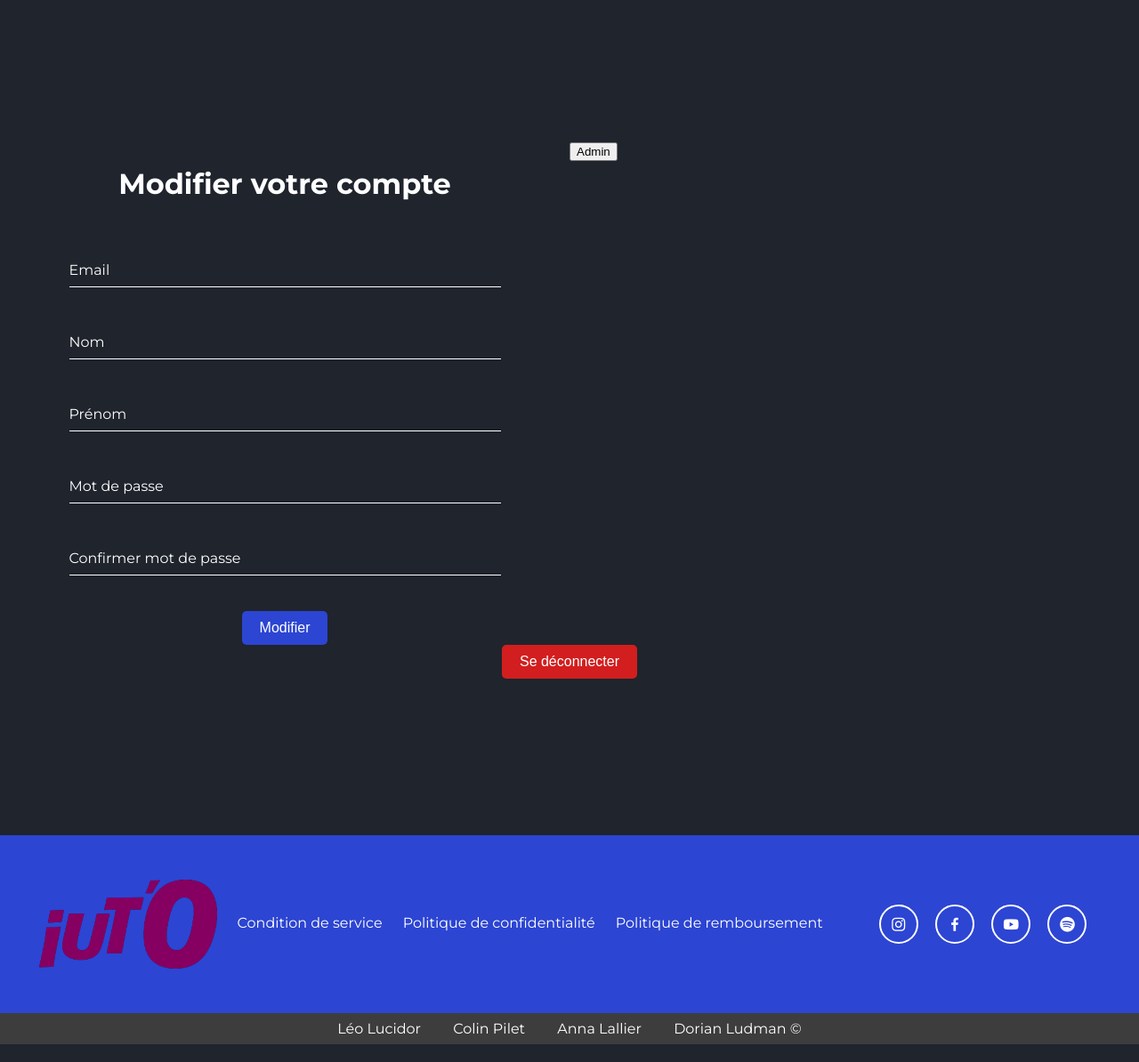
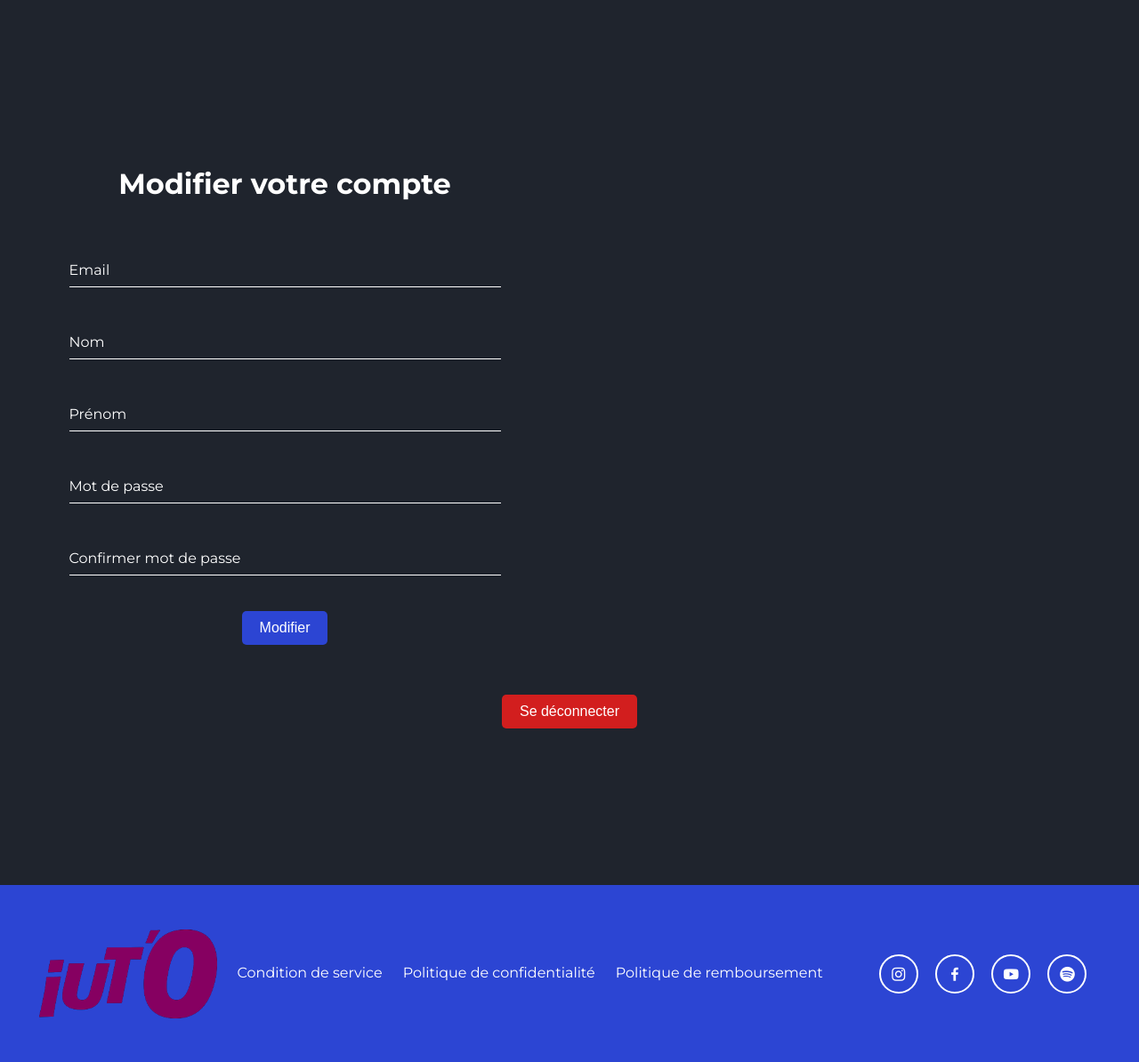
Before and after one commit to DorianLudm/Fest-IUT-O, a Flask app: template festIUTO/templates/compte.html in a window 1280 px wide. Shown: the top 1194 px of the page at 89% size. Run offline with Flask 3, Linux system fonts and the light colour scheme; the template is opened without the code that fills it: values that come from a table or form of the project are taken from there, others are empty; the visitor is signed in with stand-in values (Sample User, id 1); parts of the project's set-up code (start-up, migrations or seed data) failed here and were passed over.

Commit message:
role compte

```diff
--- a/festIUTO/loginSQL.py
+++ b/festIUTO/loginSQL.py
@@ -2,7 +2,7 @@
 login = "335676" # pip install pymysql
 passwd = "annafestiuto"
 serveur= "mysql-annalallier.alwaysdata.net"
-bd = "annalallier_festiuto3bis"
+bd = "annalallier_festiuto4"
 
 #Version MariaDB
 # login = "ludmann" # pip install pymysql
--- a/festIUTO/requette.py
+++ b/festIUTO/requette.py
@@ -11,9 +11,9 @@ def get_cnx():
 
 def get_nom_and_email(cnx, email):
     try :
-        res = cnx.execute(text("SELECT nom, prenom, mailAcheteur FROM ACHETEUR WHERE mailAcheteur = '"+email+"';"))
+        res = cnx.execute(text("SELECT nom, prenom, mailAcheteur, idRoleAcheteur FROM ACHETEUR WHERE mailAcheteur = '"+email+"';"))
         for row in res:
-            return row[0], row[1], row[2]
+            return row[0], row[1], row[2], row[3]
     except:
         print("Erreur lors de la requête get_nom_and_email")
 
--- a/festIUTO/static/css/compte.css
+++ b/festIUTO/static/css/compte.css
@@ -183,7 +183,8 @@ body {
 
   /* quand on est co */
 
-.deco-btn {
+.deco-btn, .admin-btn {
+  margin-top: 7vh;
   flex-basis: 100%;
   text-align: center;
 }
@@ -199,12 +200,13 @@ body {
   transition: .5s;
 }
 
-.deco-btn button:hover {
+
+.deco-btn button:hover  {
   box-shadow: 0 0 15px #d21e1e;
   transition: .5s;
 }
 
-.repro-btn button {
+.repro-btn button, .admin-btn button {
   background-color: #2c45d3;
   border-radius: 5px;
   border: 0;
@@ -215,7 +217,7 @@ body {
   transition: .5s;
 }
 
-.repro-btn button:hover {
+.repro-btn button:hover, .admin-btn button:hover {
   box-shadow: 0 0 15px #2c45d3;
   transition: .5s;
 }
--- a/festIUTO/templates/compte.html
+++ b/festIUTO/templates/compte.html
@@ -184,7 +184,9 @@
       {% endif %}
 
       <!-- module admin -->
-      <a href="{{ url_for('admin') }}"><button class="admin-btn">Admin</button></a>
+      {% if session['utilisateur'][3] == 1 %}
+      <a class="admin-btn" href="{{ url_for('admin') }}"><button>Admin</button></a>
+      {% endif %}
 
       <a class="deco-btn" href="{{ url_for('logout') }}"><button>Se déconnecter</button></a>
     </div>
```
Also changed, not shown: festIUTO/views.py (+0 -8 lines).
